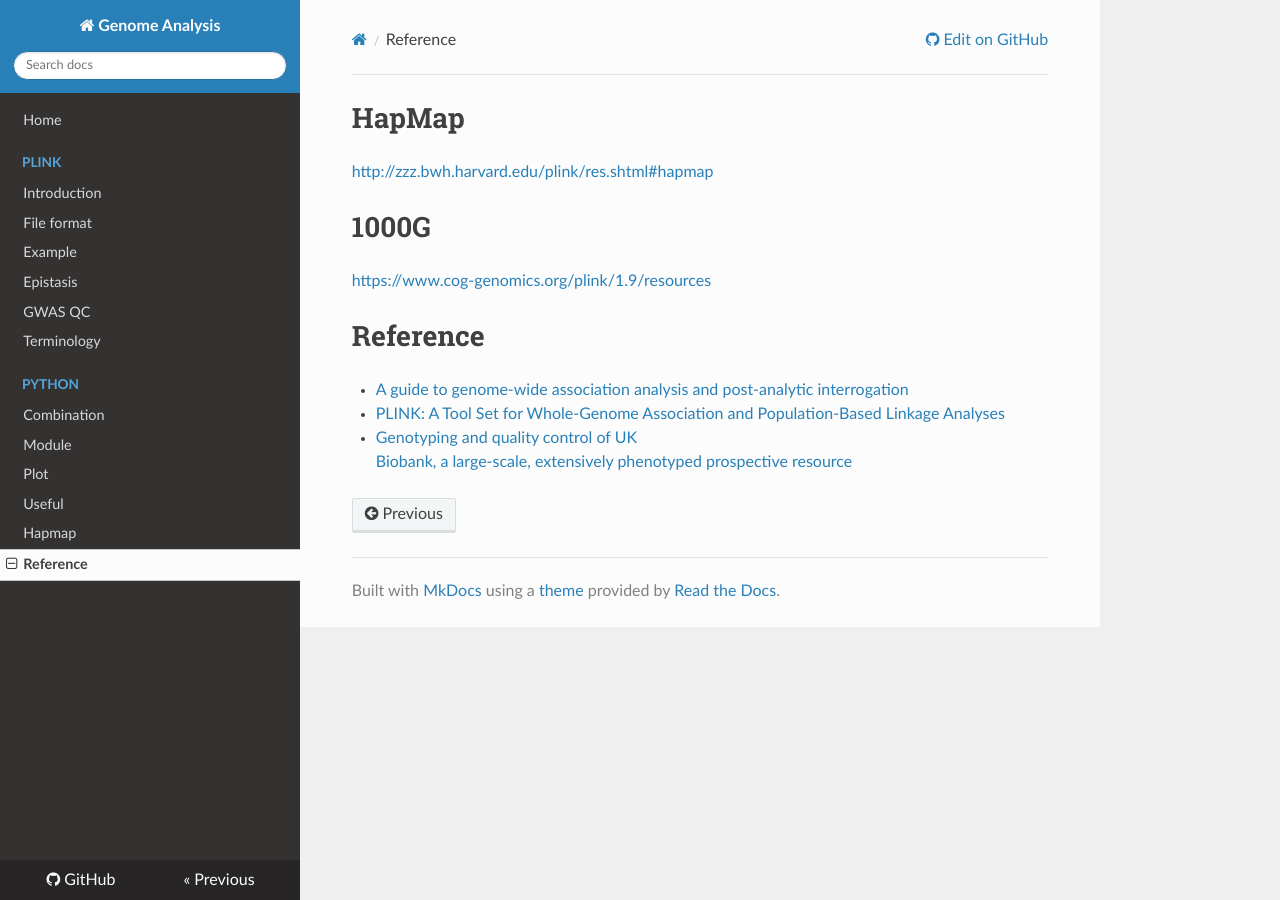
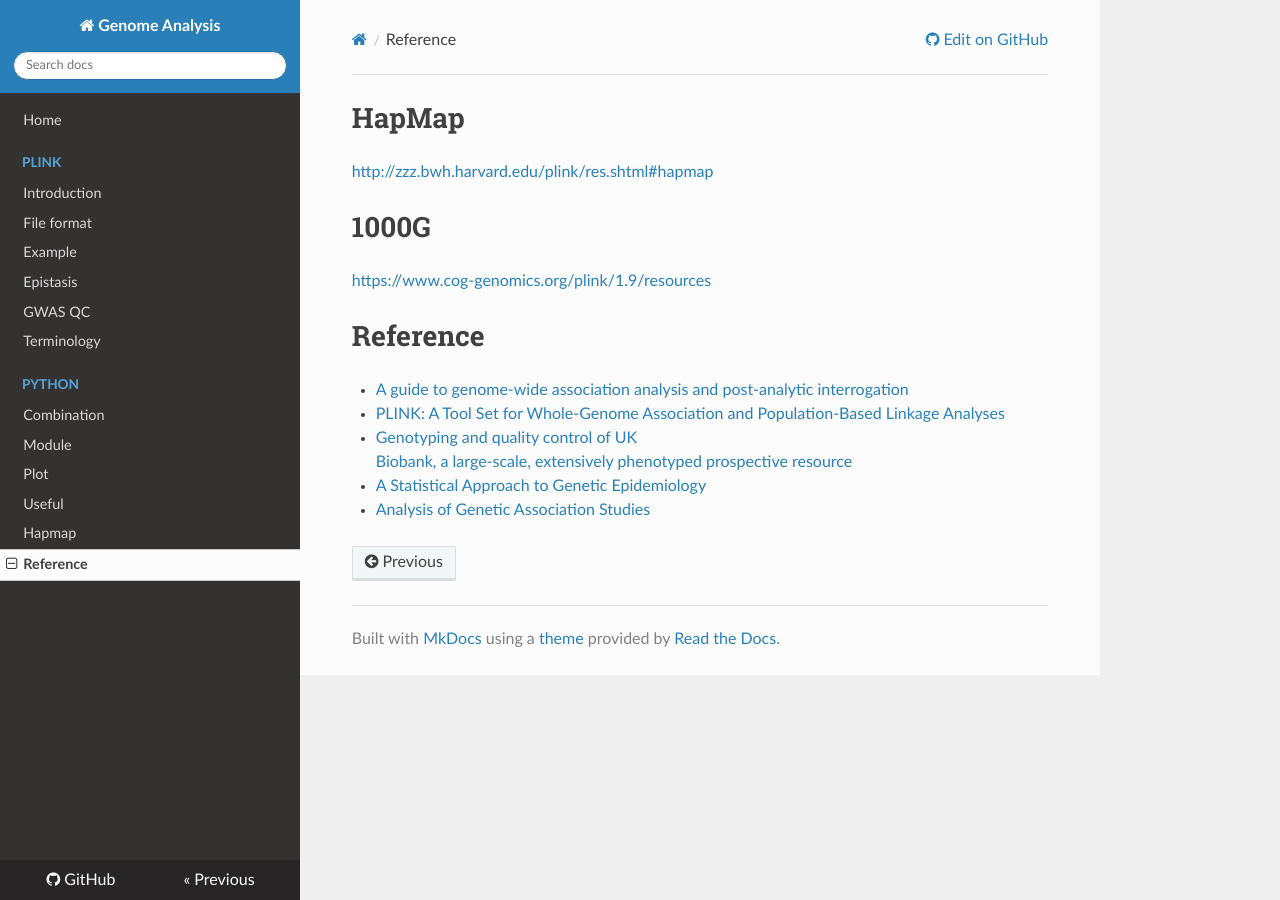
Before and after one commit to WonyoungCho/plink, an MkDocs documentation site: the page built from docs/data_ref.md, in a window 1280 px wide. Built offline with MkDocs 1.6.1, drawn with Linux system fonts in a browser that asks for light colours; nearby versions of some CDN libraries; old or Windows-style settings are respelled for this version of MkDocs.

Commit message:
Update data_ref.md

```diff
--- a/docs/data_ref.md
+++ b/docs/data_ref.md
@@ -10,3 +10,5 @@
 - [Genotyping	and	quality	control	of	UK
 Biobank,	a	large-scale,	extensively
 phenotyped	prospective	resource](https://biobank.ctsu.ox.ac.uk/crystal/crystal/docs/genotyping_qc.pdf)
+- [A Statistical Approach to Genetic Epidemiology](https://onlinelibrary.wiley.com/doi/book/10.1002/9783527633654)
+- [Analysis of Genetic Association Studies](https://link.springer.com/book/10.1007/978-1-4614-2245-7)
```
